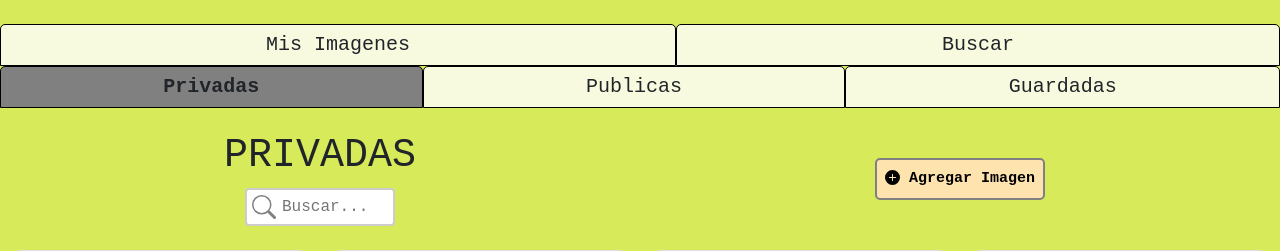
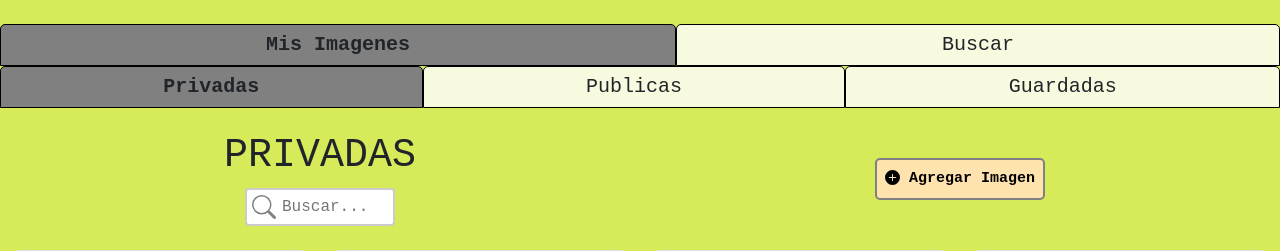
Before and after one commit to clbarrios/MinTICstagram, a Flask app: page /principal in a window 1280 px wide. Shown: the part 150-401 px from the top of the page. Run offline with Flask 2, Linux system fonts and the light colour scheme; some libraries are stand-ins or nearby versions.

Commit message:
el cambio de pestañas bien y se puede subir la imagen al de añadir

```diff
--- a/static/scripts/principal.js
+++ b/static/scripts/principal.js
@@ -1,36 +1,47 @@
+let tabActual = null,tabImg = null ,contentActual = null, contentImg = null;
+window.onload = function(){
+    document.getElementById("myImgs-tab").click();
+}
+
 
 function openTab(id) {
-    var i, tabcontents, tabs, activeTab, tabscon, tabss;
-    tabcontents = document.getElementsByClassName("tab-content");
+        if(contentActual != null){
+            contentActual.style.display = "none"
+            contentActual.className=contentActual.className.replace("active","")
+        }
 
-    for (i = 0; i < tabcontents.length; i++) {
-        tabcontents[i].style.display = "none";
+        contentActual = document.getElementById(id + "-content");
+
+         if(contentActual.getAttribute("id") == "myImgs-content"){
+              obtenerSubTab("privadas")
+         }
+
+        contentActual.style.display = "block"
+
+        if(tabActual != null){
+
+            tabActual.className=tabActual.className.replace("active","")
+        }
+        tabActual= document.getElementById(id + "-tab")
+        tabActual.className += " active"
+
+}
+
+
+function obtenerSubTab(id){
+    if(contentImg!= null){
+        contentImg.style.display = "none"
+        contentImg.className=contentImg.className.replace("active","")
     }
 
-    tabs = document.getElementsByClassName("tab")
-    for (i = 0; i < tabs.length; i++) {
-        tabs[i].className = tabs[i].className.replace(" active", "");
+    contentImg = document.getElementById(id + "-content");
+    contentImg.style.display = "block"
+    if(tabImg!= null){
+        tabImg.className=tabImg.className.replace("active","")
     }
 
-    tabscon = document.getElementsByClassName("tabb-contentt");
-    for (i = 0; i < tabscon.length; i++) {
-        tabscon[i].style.display = "none";
-    }
-
-    tabss = document.getElementsByClassName("tabb")
-    for (i = 0; i < tabss.length; i++) {
-        tabss[i].className = tabss[i].className.replace(" active", "");
-    }
-
-
-    console.log(id+"-content");
-
-        activeTab = document.getElementById(id + "-content");
-        activeTab.style.display = "block";
-
-        console.log(id+"-tab");
-        activeTab = document.getElementById(id + "-tab");
-        activeTab.className += " active";
+    tabImg =  document.getElementById(id + "-tab")
+    tabImg.className += " active"
 
 }
 
@@ -61,7 +72,7 @@ function displayImg(event) {
     }
     // asignar imagen cargada al objeto imagen luego de validar la extensión del archivo
     var url = URL.createObjectURL(event.target.files[0])
-    if (validateImgURL(url)) {
+    if (validateImgURL(event.target.files[0].name)) {
         img.src = URL.createObjectURL(event.target.files[0])
     } else {
         alert("Tipo de archivo no soportado. \nDebes cargar una imagen")
@@ -72,6 +83,7 @@ function displayImg(event) {
 
 function validateImgURL(url){
     // regex
+    console.log(url)
     var extensionesPermitidas = /(\.jpg|\.jpeg|\.png|\.gif)$/i;
     if (extensionesPermitidas.exec(url)) {
         return true;
--- a/templates/principal.html
+++ b/templates/principal.html
@@ -18,7 +18,7 @@
     <!-- css del proyecto -->
     <script src="{{ url_for('static', filename='scripts/principal.js') }}"></script>
 </head>
-<body>
+<body >
     <header>
         <div id="wrapper">
             <div id="column1">
@@ -59,15 +59,15 @@
             Buscar
         </div>
     </div>
-    <div class="tabb-content" id="myImgs-content" style="display: none;">
+    <div class="tab-content" id="myImgs-content" style="display: none;">
         <div class="grid-container three-cols">
-            <div class="grid-item tab" id="privadas-tab" onclick="openTab('privadas');">
+            <div class="grid-item tab-img" id="privadas-tab" onclick="obtenerSubTab('privadas');">
                 Privadas
             </div>
-            <div class="grid-item tab" id="publicas-tab" onclick="openTab('publicas');">
+            <div class="grid-item tab-img" id="publicas-tab" onclick="obtenerSubTab('publicas');">
                 Publicas
             </div>
-            <div class="grid-item tab" id="guardadas-tab" onclick="openTab('guardadas');">
+            <div class="grid-item tab-img" id="guardadas-tab" onclick="obtenerSubTab('guardadas');">
                 Guardadas
             </div>
         </div>
@@ -326,12 +326,6 @@
         </div>
         </div>
     </div>
-
-
-    <script>
-        document.getElementById("myImgs-tab").click();
-        document.getElementById("privadas-tab").click();
-    </script>
     <!-- Bootsrap JavaScript -->
     <!-- jQuery first, then Popper.js, then Bootstrap JS -->
     <script src="https://code.jquery.com/jquery-3.4.1.slim.min.js"
```
